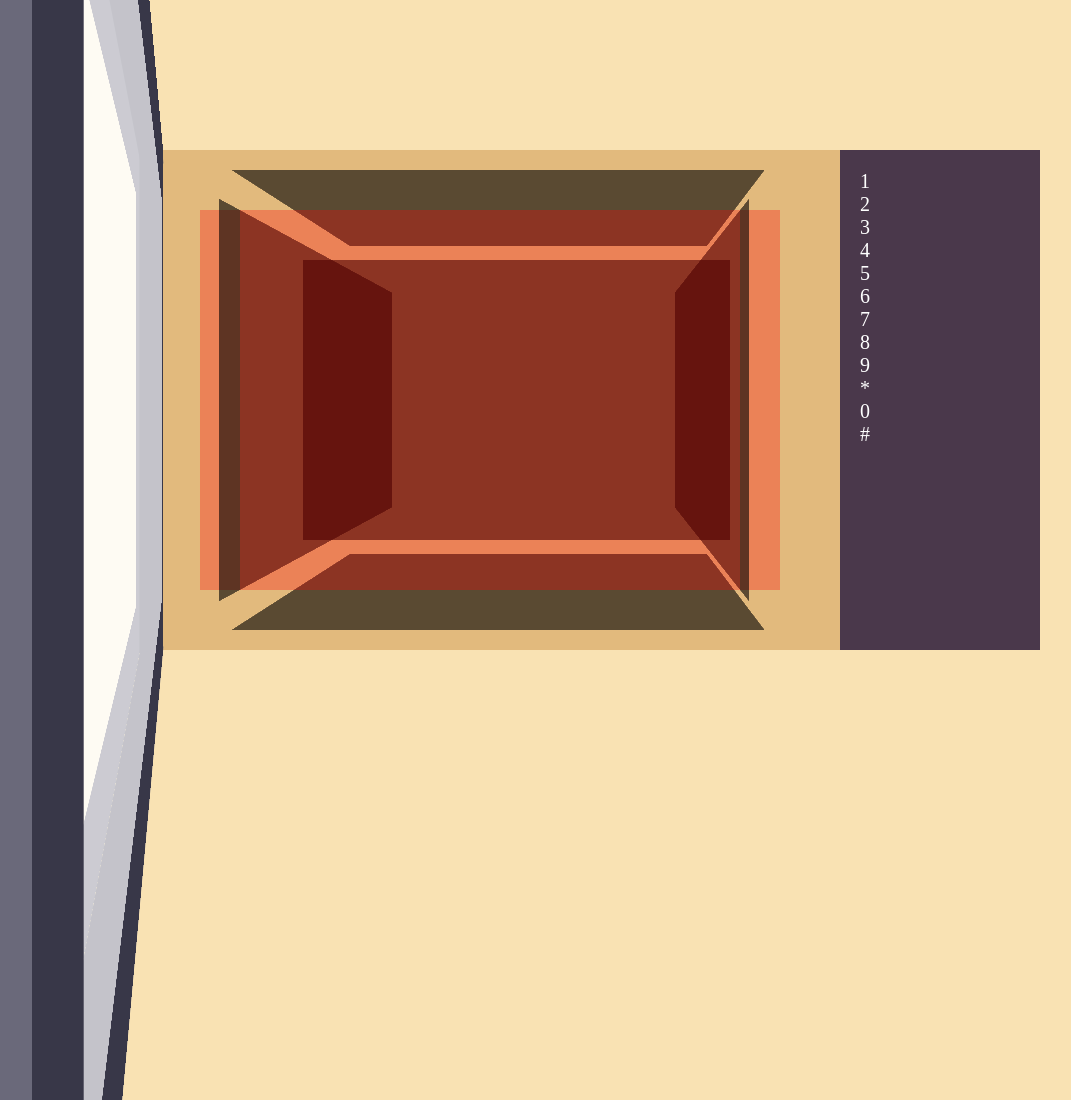
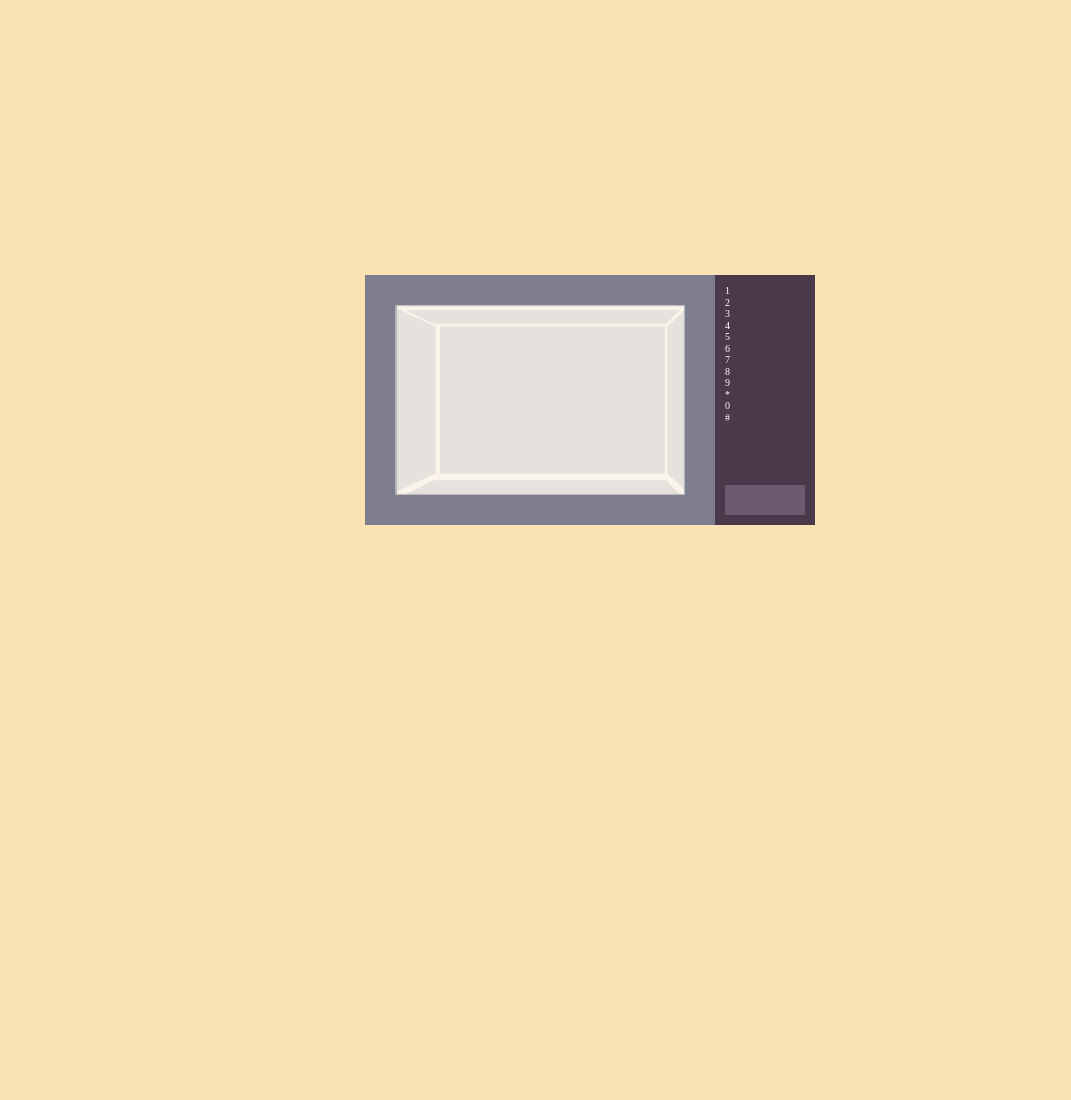
Before and after one commit to Satwa/rendu1-3d-css, a plain HTML site: page index.html in a window 1280 px wide. Shown: the top 1100 px of the page, without its empty margins (50-1121 px from the left). After the commit the page ends 800 px from the top, so only its background shows below. Drawn offline with Linux system fonts and the light colour scheme.

Commit message:
door opener

```diff
--- a/app.css
+++ b/app.css
@@ -16,7 +16,9 @@ html, body{
     background: #e2ba7d;
     width: 900px;
     height: 500px;
-    perspective: 700px;
+    perspective: 2000px;
+
+    transform: scale(.5);
 }
 
 .machine_container *{
@@ -29,8 +31,12 @@ html, body{
     left:0;
     bottom: 0;
     right: 200px;
-    transform: rotateY(-60deg); /* -45deg */
+    transform: rotateY(0deg);
     transform-origin: left center;
+    transition: transform 1s;
+}
+.machine_door_container.is-open{
+    transform: rotateY(-90deg);
 }
 
 .machine_door_front{
@@ -98,7 +104,7 @@ html, body{
     top: 60px;
     right: 260px;
     bottom: 60px;
-    background: rgba(255, 0, 0, .3);
+    /* background: rgba(255, 0, 0, .3); */
 
     /* 580 x 380 */
     perspective: -300px;
@@ -115,23 +121,23 @@ html, body{
 }
 
 .machine_depth_left{
-    transform: rotateY(90deg) translateZ(-250px) translateX(250px);
+    transform: rotateY(90deg) translateZ(-300px) translateX(300px);
 }
 
 .machine_depth_right{
-    transform: rotateY(-90deg) translateZ(-250px) translateX(-250px);
+    transform: rotateY(-90deg) translateZ(-300px) translateX(-300px);
 }
 
 .machine_depth_top{
-    transform: rotateX(-90deg) translateZ(-250px) translateY(250px);
+    transform: rotateX(-90deg) translateZ(-190px) translateY(300px);
 }
 
 .machine_depth_bottom{
-    transform: rotateX(-90deg) translateZ(250px) translateY(250px);
+    transform: rotateX(-90deg) translateZ(200px) translateY(300px);
 }
 
 .machine_depth_back{
-    transform: rotateY(0deg) translateZ(-250px);
+    transform: rotateY(0deg) translateZ(-580px) translateX(3px);
 }
 
 /*
@@ -151,3 +157,27 @@ html, body{
     width: 200px;
     z-index: -1;
 }
+.door_opener{
+    position: absolute;
+    bottom: 20px;
+    left: 20px;
+    right: 20px;
+    height: 60px;
+    background: #6d5a6e;
+    /* border: 5px solid #9f45a3; */
+    transition: box-shadow .1s;
+    cursor: pointer;
+    will-change: box-shadow;
+}
+
+.door_opener:hover{
+    -webkit-box-shadow: inset 0px 0px 22px 0px rgba(0,0,0,.3);
+    -moz-box-shadow: inset 0px 0px 22px 0px rgba(0,0,0,.3);
+    box-shadow: inset 0px 0px 22px 0px rgba(0,0,0,.3);
+}
+
+.door_opener:active{
+    -webkit-box-shadow: inset 0px 0px 22px 0px rgba(0,0,0,0.75);
+    -moz-box-shadow: inset 0px 0px 22px 0px rgba(0,0,0,0.75);
+    box-shadow: inset 0px 0px 22px 0px rgba(0,0,0,0.75);
+}
--- a/app.js
+++ b/app.js
@@ -0,0 +1,3 @@
+document.querySelector(".door_opener").addEventListener("click", () => {
+    document.querySelector(".machine_door_container").classList.toggle("is-open")
+})
--- a/index.html
+++ b/index.html
@@ -25,8 +25,7 @@
             <div class="machine_depth_back"></div>
         </div>
         <div class="machine_column">
-            <div class="payment_coin_box"></div>
-            <div class="choice_selector">
+            <div class="time_selector">
                 <div> 1 </div>
                 <div> 2 </div>
                 <div> 3 </div>
@@ -40,11 +39,8 @@
                 <div> 0 </div>
                 <div> # </div>
             </div>
-        </div> <!-- /payment_column-->
-        <div class="machine_bottom">
-            <div class="machine_cover_drawer"></div>
-            <div class="machine_drawer_depth"></div>
-        </div>
+            <div class="door_opener"></div>
+        </div> <!-- /column-->
     </div>
 
     <script src="app.js"></script>
```
